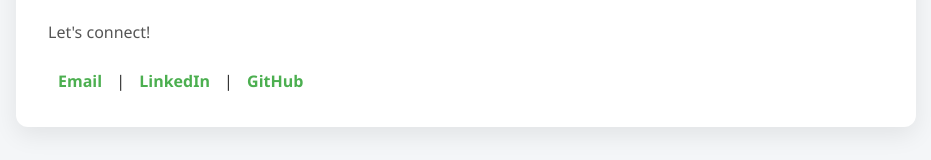
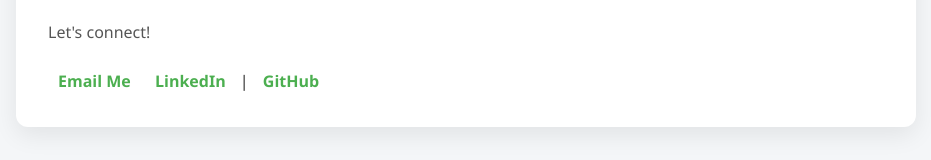
Before and after one commit to akash-k-rajesh/akash-k-rajesh.github.io, a plain HTML site: page index.html in a window 1280 px wide. Shown: the part 877-1037 px from the top of the page, without its empty margins (174-1105 px from the left). Drawn offline with Linux system fonts and the light colour scheme.

Commit message:
Update index.html

```diff
--- a/index.html
+++ b/index.html
@@ -116,7 +116,7 @@
   <section class="contact">
     <h2>Contact Me</h2>
     <p>Let's connect!</p>
-   <a href="mailto:akashkr2127@gmail.com">Email</a> |
+    <a href="https://mail.google.com/mail/?view=cm&fs=1&to=akashkr2127@gmail.com" target="_blank">Email Me</a>
     <a href="https://www.linkedin.com/in/akash-k-r-675444257/" target="_blank">LinkedIn</a> |
     <a href="https://github.com/akash-k-rajesh" target="_blank">GitHub</a>
   </section>
```
